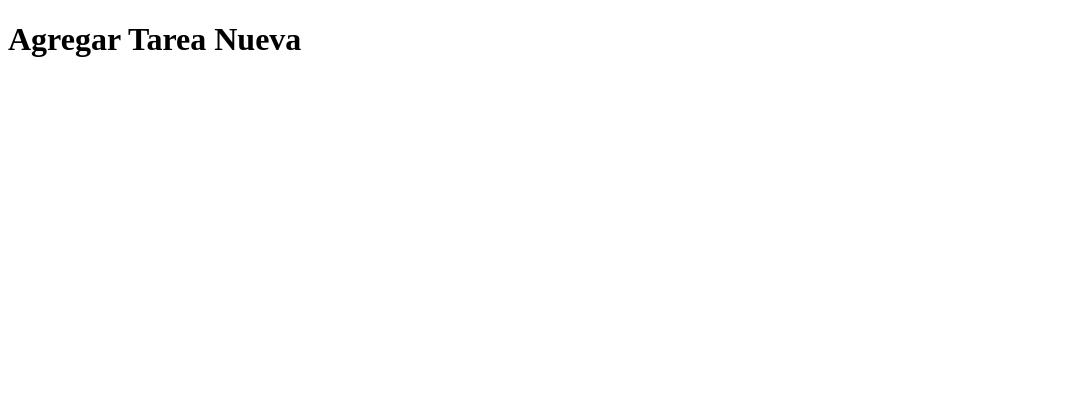
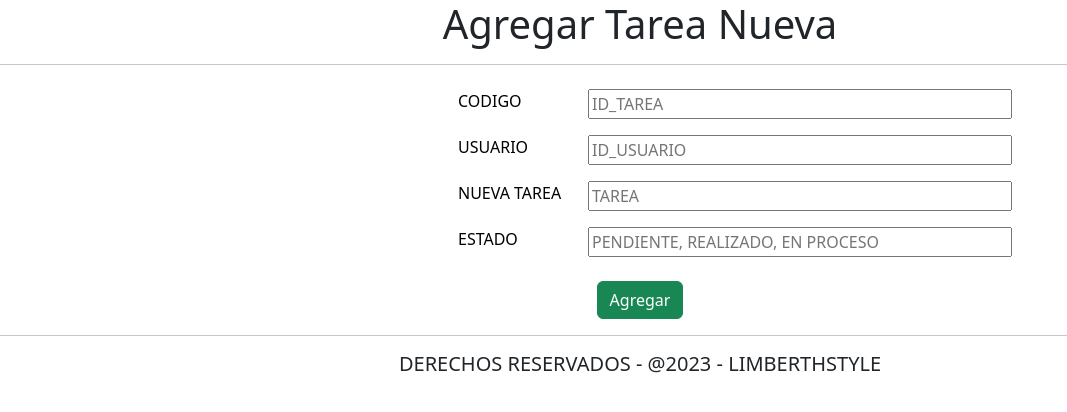
Before and after one commit to LimberthStyle/ToDoList, a PHP site: page /Nuevo.php in a window 1280 px wide. Shown: the top 412 px of the page, without its empty margins (0-1067 px from the left). Run offline with PHP 8.4, Linux system fonts and the light colour scheme.

Commit message:
El USUARIO quiere agregar nuevas tareas

```diff
--- a/Base de datos/db_login_tareas.sql
+++ b/Base de datos/db_login_tareas.sql
@@ -31,9 +31,9 @@ INSERT INTO USUARIO VALUES (8,"Ronald Salinas Soria","Ronald","chalinas50");
 INSERT INTO USUARIO VALUES (9,"Melany Guevara Paucar","Melany","lstyle08");
 INSERT INTO USUARIO VALUES (10,"Sofia Guillen Ramirez","Sofia","sofi99");
 -- TAREAS
-INSERT INTO TAREAS VALUES (100,1,"JUGAR","PENDIENTE");
-INSERT INTO TAREAS VALUES (200,1,"NADAR","REALIZADO");
-INSERT INTO TAREAS VALUES (300,1,"MIRAR TV","EN PROCESO");
+INSERT INTO TAREAS VALUES (1,1,"JUGAR","PENDIENTE");
+INSERT INTO TAREAS VALUES (2,1,"NADAR","REALIZADO");
+INSERT INTO TAREAS VALUES (3,1,"MIRAR TV","EN PROCESO");
 
 
 -- CONSULTAS
--- a/Borrar.php
+++ b/Borrar.php
@@ -4,6 +4,8 @@
 <head>
     <meta charset="UTF-8">
     <meta name="viewport" content="width=device-width, initial-scale=1.0">
+    <link href="https://cdn.jsdelivr.net/npm/bootstrap@5.3.2/dist/css/bootstrap.min.css" rel="stylesheet" integrity="sha384-T3c6CoIi6uLrA9TneNEoa7RxnatzjcDSCmG1MXxSR1GAsXEV/Dwwykc2MPK8M2HN" crossorigin="anonymous">
+
     <title>Eliminar Tarea</title>
 </head>
 
@@ -36,7 +38,7 @@
                     $rs = mysqli_query($cn, "CALL sp_BorrarTarea('$codigo')");
 
                     if ($rs) {
-                        echo "<script>alert('Menu eliminado!!!');
+                        echo "<script>alert('Tarea eliminada!!!');
                                 location.href='ToDoList.php'</script>";
                     } else {
                         echo "Ocurrio un error " . mysqli_error($cn);
--- a/Nuevo.php
+++ b/Nuevo.php
@@ -1,19 +1,82 @@
 <!DOCTYPE html>
 <html lang="en">
+
 <head>
     <meta charset="UTF-8">
     <meta name="viewport" content="width=device-width, initial-scale=1.0">
+    <link href="https://cdn.jsdelivr.net/npm/bootstrap@5.3.2/dist/css/bootstrap.min.css" rel="stylesheet" integrity="sha384-T3c6CoIi6uLrA9TneNEoa7RxnatzjcDSCmG1MXxSR1GAsXEV/Dwwykc2MPK8M2HN" crossorigin="anonymous">
     <title>Tarea Nueva</title>
 </head>
+
 <body>
-    <header>
-        <h1>Agregar Tarea Nueva</h1>
-    </header>
-    <section>
+    <?php
+    include("BD.php");
+    ?>
+    <center>
+        <header>
 
-    </section>
-    <footer>
+            <h1>Agregar Tarea Nueva</h1>
 
-    </footer>
+        </header>
+        <hr>
+        <section>
+
+            <form action="" method="POST">
+                <table class="table table-borderless">
+                    <tr>
+
+                        <td width="450"></td>
+                        <td>CODIGO </td>
+                        <td><input type="text" placeholder="ID_TAREA" name="txtCod" size="40"></td>
+                    </tr>
+                    <tr>
+                        <td width="450"></td>
+                        <td>USUARIO</td>
+                        <td><input type="text" placeholder="ID_USUARIO" name="txtUsuario" size="40"></td>
+                    </tr>
+                    <tr>
+                        <td width="450"></td>
+                        <td width="130">NUEVA TAREA</td>
+                        <td><input type="text" placeholder="TAREA" name="txtTarea" size="40"></td>
+                    </tr>
+                    <tr>
+                        <td width="450"></td>
+                        <td>ESTADO</td>
+                        <td><input type="text" placeholder="PENDIENTE, REALIZADO, EN PROCESO" name="txtEstado" size="40"></td>
+                    </tr>
+                </table>
+                <input type="submit" value="Agregar" name="btnNuevo" class="btn btn-success">
+                <?php
+
+
+                if (isset($_POST['btnNuevo'])) {
+                    $codigo = $_POST['txtCod'];
+                    $usuario = $_POST['txtUsuario'];
+                    $tarea = $_POST['txtTarea'];
+                    $estado = $_POST['txtEstado'];
+
+                    $rs = mysqli_query( $cn,
+                        "CALL sp_TareaNueva($codigo,$usuario,'$tarea','$estado');"
+                    );
+
+                    if ($rs) {
+                        echo "<script>alert('Registro de Menu correcto!!!');
+                                location.href='ToDoList.php'</script>";
+                    } else {
+                        echo "Ocurrio un error " . mysqli_error($cn);
+                    }
+                }
+
+                ?>
+            </form>
+
+
+        </section>
+        <hr>
+        <footer>
+            <h5>DERECHOS RESERVADOS - @2023 - LIMBERTHSTYLE</h5>
+        </footer>
+    </center>
 </body>
+
 </html>
--- a/ToDoList.php
+++ b/ToDoList.php
@@ -20,7 +20,7 @@
             <section>
                 <table class="table table-hover">
                     <tr>
-                        <td><b>USUARIO</b> </td>
+                        <td width="50"><b>USUARIO</b> </td>
                         <td>
                             <input type="text" name="usu" size="50">
                         </td>
@@ -37,7 +37,7 @@
                     $rs = mysqli_query($cn, "CALL sp_ListaTareas");
                     foreach ($rs as $r) { ?>
                         <tr>
-                            <td class="txtID"><?php echo $r['ID'] ?></td>
+                            <td id="#USER"><?php echo $r['ID'] ?></td>
                             <td><?php echo $r['TA'] ?></td>
                             <td><?php echo $r['ES'] ?></td>
                             <td>
```
Also changed, not shown: Editar.php (+14 -0 lines).
